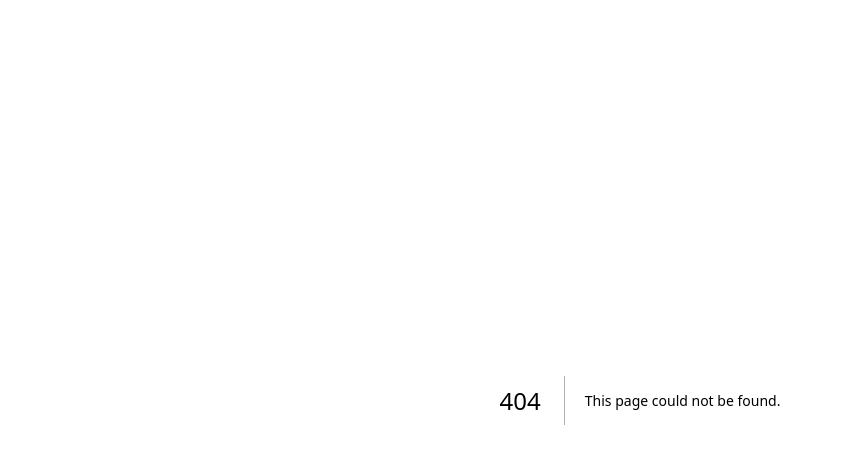
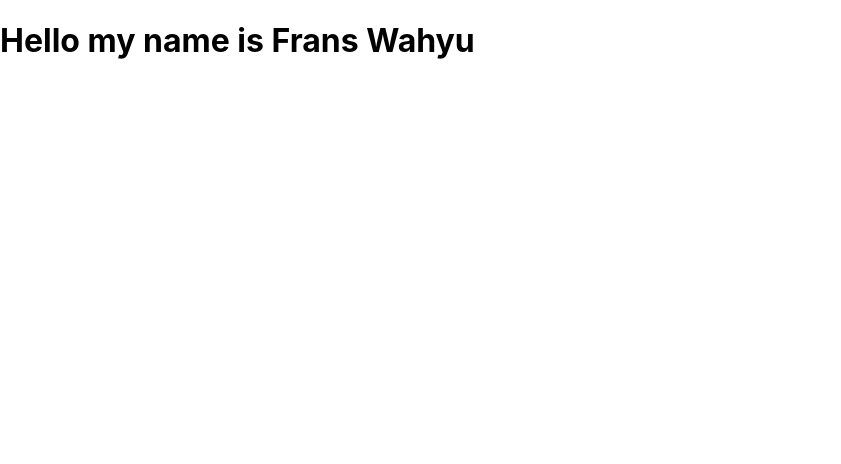
Before and after one commit to fahmialfareza/km3-fe-collabs, a Next.js app: page /frans-wahyu in a window 1280 px wide. Before the commit this address had no page. Shown: the top 464 px of the page, without its empty margins (0-841 px from the left). Built offline with nearby package versions, Linux system fonts and the light colour scheme.

Commit message:
add new page

```diff
--- /dev/null
+++ b/pages/frans-wahyu.js
@@ -0,0 +1,7 @@
+import React from "react";
+
+function Frans() {
+  return <h1>Hello my name is Frans Wahyu</h1>;
+}
+
+export default Frans;
```
